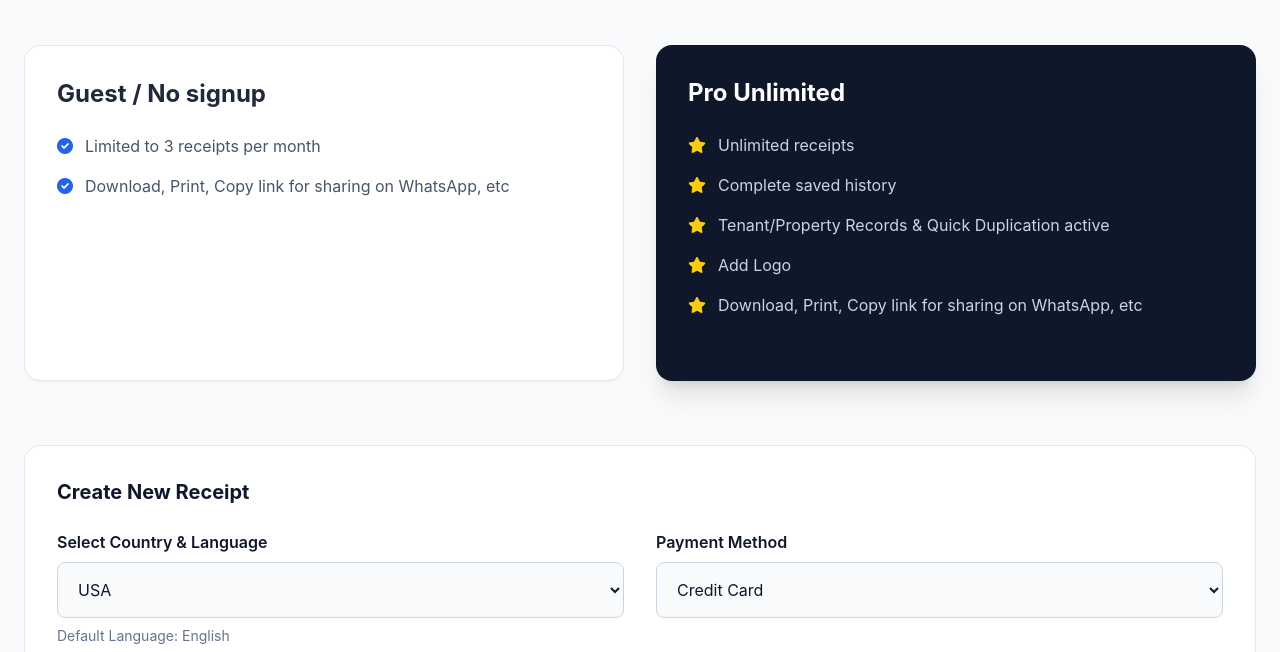
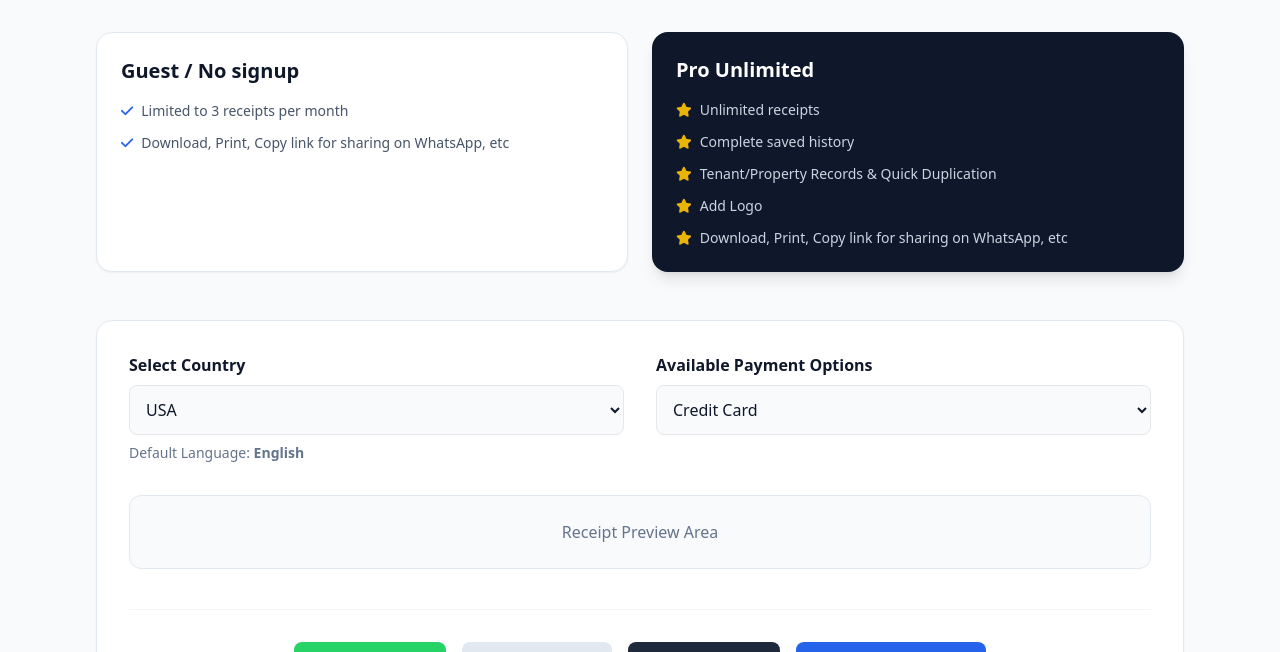
Before and after one commit to xpsolution/rent-receipt-generator, a website: page index.html in a window 1280 px wide. Shown: the part 120-772 px from the top of the page. Drawn offline with nearby package versions, Linux system fonts and the light colour scheme.

Commit message:
Final professional grade deployment

```diff
--- a/index.html
+++ b/index.html
@@ -3,134 +3,130 @@
 <head>
     <meta charset="UTF-8">
     <meta name="viewport" content="width=device-width, initial-scale=1.0">
-    <title>ProReceipt | Professional Receipt Suite</title>
+    <title>ProReceipt | Enterprise Rent Solution</title>
     <script src="https://cdn.tailwindcss.com"></script>
     <link href="https://cdnjs.cloudflare.com/ajax/libs/font-awesome/6.0.0/css/all.min.css" rel="stylesheet">
-    <style>
-        body { font-family: 'Inter', sans-serif; }
-        .feature-card { transition: transform 0.2s; }
-        .feature-card:hover { transform: translateY(-5px); }
-    </style>
 </head>
-<body class="bg-slate-50 text-slate-900">
+<body class="bg-slate-50 text-slate-900 font-sans">
 
-    <!-- Header -->
-    <header class="bg-white border-b border-slate-200 py-6">
-        <div class="max-w-7xl mx-auto px-6 text-center">
-            <h1 class="text-3xl font-extrabold text-slate-900">ProReceipt Generator</h1>
-            <p class="text-slate-500 mt-2">Professional Landlord & Tenant Solutions</p>
-        </div>
-    </header>
+    <div class="max-w-6xl mx-auto p-4 md:p-8">
 
-    <div class="max-w-7xl mx-auto px-6 py-12">
+        <!-- Header -->
+        <header class="mb-12">
+            <h1 class="text-4xl font-bold text-slate-900">Rent Receipt Generator</h1>
+            <p class="text-slate-600 mt-2">Professional solution for landlords and tenants.</p>
+        </header>
 
-        <!-- Subscription Tiers -->
-        <div class="grid md:grid-cols-2 gap-8 mb-16">
-            <!-- Guest -->
-            <div class="bg-white p-8 rounded-2xl border border-slate-200 shadow-sm feature-card">
-                <h2 class="text-2xl font-bold mb-6 text-slate-800">Guest / No signup</h2>
-                <ul class="space-y-4 text-slate-600 mb-8">
-                    <li class="flex items-center gap-3"><i class="fa-solid fa-circle-check text-blue-600"></i> Limited to 3 receipts per month</li>
-                    <li class="flex items-center gap-3"><i class="fa-solid fa-circle-check text-blue-600"></i> Download, Print, Copy link for sharing on WhatsApp, etc</li>
+        <!-- Plans -->
+        <section class="grid md:grid-cols-2 gap-6 mb-12">
+            <div class="bg-white p-6 rounded-2xl border border-slate-200 shadow-sm">
+                <h3 class="text-xl font-bold mb-4">Guest / No signup</h3>
+                <ul class="space-y-3 text-sm text-slate-600">
+                    <li class="flex items-center gap-2"><i class="fa-solid fa-check text-blue-600"></i> Limited to 3 receipts per month</li>
+                    <li class="flex items-center gap-2"><i class="fa-solid fa-check text-blue-600"></i> Download, Print, Copy link for sharing on WhatsApp, etc</li>
                 </ul>
             </div>
-            <!-- Pro -->
-            <div class="bg-slate-900 p-8 rounded-2xl shadow-xl feature-card text-white">
-                <h2 class="text-2xl font-bold mb-6 text-white">Pro Unlimited</h2>
-                <ul class="space-y-4 text-slate-300 mb-8">
-                    <li class="flex items-center gap-3"><i class="fa-solid fa-star text-yellow-400"></i> Unlimited receipts</li>
-                    <li class="flex items-center gap-3"><i class="fa-solid fa-star text-yellow-400"></i> Complete saved history</li>
-                    <li class="flex items-center gap-3"><i class="fa-solid fa-star text-yellow-400"></i> Tenant/Property Records & Quick Duplication active</li>
-                    <li class="flex items-center gap-3"><i class="fa-solid fa-star text-yellow-400"></i> Add Logo</li>
-                    <li class="flex items-center gap-3"><i class="fa-solid fa-star text-yellow-400"></i> Download, Print, Copy link for sharing on WhatsApp, etc</li>
+            <div class="bg-slate-900 p-6 rounded-2xl shadow-lg text-white">
+                <h3 class="text-xl font-bold mb-4">Pro Unlimited</h3>
+                <ul class="space-y-3 text-sm text-slate-300">
+                    <li class="flex items-center gap-2"><i class="fa-solid fa-star text-yellow-500"></i> Unlimited receipts</li>
+                    <li class="flex items-center gap-2"><i class="fa-solid fa-star text-yellow-500"></i> Complete saved history</li>
+                    <li class="flex items-center gap-2"><i class="fa-solid fa-star text-yellow-500"></i> Tenant/Property Records & Quick Duplication</li>
+                    <li class="flex items-center gap-2"><i class="fa-solid fa-star text-yellow-500"></i> Add Logo</li>
+                    <li class="flex items-center gap-2"><i class="fa-solid fa-star text-yellow-500"></i> Download, Print, Copy link for sharing on WhatsApp, etc</li>
                 </ul>
             </div>
-        </div>
+        </section>
 
-        <!-- Generator UI -->
-        <div class="bg-white p-8 rounded-2xl border border-slate-200 shadow-sm">
-            <h3 class="text-xl font-bold mb-6">Create New Receipt</h3>
+        <!-- Receipt Workspace -->
+        <section class="bg-white p-8 rounded-2xl border border-slate-200 shadow-sm">
             <div class="grid md:grid-cols-2 gap-8">
                 <div>
-                    <label class="block font-semibold mb-2">Select Country & Language</label>
-                    <select id="country-select" class="w-full p-4 border border-slate-300 rounded-lg bg-slate-50"></select>
-                    <p id="lang-display" class="mt-2 text-sm text-slate-500"></p>
+                    <label class="block font-bold mb-2">Select Country</label>
+                    <select id="country-select" class="w-full p-3 border rounded-lg bg-slate-50"></select>
+                    <p class="mt-2 text-sm text-slate-500">Default Language: <span id="lang-text" class="font-bold"></span></p>
                 </div>
                 <div>
-                    <label class="block font-semibold mb-2">Payment Method</label>
-                    <select id="payment-select" class="w-full p-4 border border-slate-300 rounded-lg bg-slate-50"></select>
+                    <label class="block font-bold mb-2">Available Payment Options</label>
+                    <select id="pay-select" class="w-full p-3 border rounded-lg bg-slate-50"></select>
                 </div>
             </div>
 
-            <!-- Sharing Footer -->
-            <div class="mt-12 flex flex-wrap gap-4 pt-8 border-t border-slate-100 justify-center">
-                <button class="bg-[#25D366] text-white px-6 py-3 rounded-lg font-bold flex items-center gap-2"><i class="fa-brands fa-whatsapp"></i> WhatsApp</button>
-                <button class="bg-slate-200 text-slate-800 px-6 py-3 rounded-lg font-bold flex items-center gap-2"><i class="fa-solid fa-copy"></i> Copy Link</button>
-                <button class="bg-slate-800 text-white px-6 py-3 rounded-lg font-bold flex items-center gap-2"><i class="fa-solid fa-download"></i> Download</button>
-                <button class="bg-blue-600 text-white px-6 py-3 rounded-lg font-bold flex items-center gap-2"><i class="fa-solid fa-print"></i> Print/Save PDF</button>
+            <div class="mt-8 p-6 bg-slate-50 rounded-xl border border-slate-200 text-center text-slate-500">
+                Receipt Preview Area
             </div>
-        </div>
+
+            <!-- Bottom Sharing Bar -->
+            <div class="flex flex-wrap gap-4 mt-10 justify-center pt-8 border-t border-slate-100">
+                <button class="bg-[#25D366] text-white px-6 py-3 rounded-lg font-bold hover:opacity-90 flex items-center gap-2"><i class="fa-brands fa-whatsapp"></i> WhatsApp</button>
+                <button class="bg-slate-200 text-slate-800 px-6 py-3 rounded-lg font-bold hover:bg-slate-300 flex items-center gap-2"><i class="fa-solid fa-copy"></i> Copy Link</button>
+                <button class="bg-slate-800 text-white px-6 py-3 rounded-lg font-bold hover:bg-slate-900 flex items-center gap-2"><i class="fa-solid fa-download"></i> Download</button>
+                <button class="bg-blue-600 text-white px-6 py-3 rounded-lg font-bold hover:bg-blue-700 flex items-center gap-2"><i class="fa-solid fa-print"></i> Print/Save PDF</button>
+            </div>
+        </section>
     </div>
 
     <script>
-        const data = [
-            { name: "USA", lang: "English", payments: ["Credit Card", "ACH", "Zelle", "Venmo", "Cash"] },
-            { name: "Canada", lang: "English/French", payments: ["Interac", "Credit Card", "Cash"] },
-            { name: "UK", lang: "English", payments: ["BACS", "Direct Debit", "Cash"] },
-            { name: "France", lang: "French", payments: ["Carte Bancaire", "SEPA", "Cash"] },
-            { name: "Germany", lang: "German", payments: ["SEPA", "Giropay", "Cash"] },
-            { name: "Italy", lang: "Italian", payments: ["Bonifico", "Satispay", "Cash"] },
-            { name: "Brazil", lang: "Portuguese", payments: ["Pix", "Boleto", "Cash"] },
-            { name: "Indonesia", lang: "Indonesian", payments: ["Bank Transfer", "GoPay", "Cash"] },
-            { name: "Malaysia", lang: "Malay", payments: ["DuitNow", "FPX", "Cash"] },
-            { name: "India", lang: "Hindi/English", payments: ["UPI", "NEFT", "Cash"] },
-            { name: "China", lang: "Mandarin", payments: ["Alipay", "WeChat", "Cash"] },
-            { name: "Japan", lang: "Japanese", payments: ["Bank Transfer", "PayPay", "Cash"] },
-            { name: "Kenya", lang: "English/Swahili", payments: ["M-Pesa", "Airtel Money", "Cash"] },
-            { name: "Tanzania", lang: "Swahili", payments: ["M-Pesa", "Tigo Pesa", "Cash"] },
-            { name: "South Africa", lang: "English", payments: ["EFT", "SnapScan", "Cash"] },
-            { name: "Nigeria", lang: "English", payments: ["Bank Transfer", "USSD", "Cash"] },
-            { name: "Ghana", lang: "English", payments: ["Mobile Money", "Cash"] },
-            { name: "Mexico", lang: "Spanish", payments: ["SPEI", "OXXO", "Cash"] },
-            { name: "Yemen", lang: "Arabic", payments: ["Bank Transfer", "Cash"] },
-            { name: "Turkiye", lang: "Turkish", payments: ["EFT", "Cash"] },
-            { name: "Belgium", lang: "Dutch/French", payments: ["Bancontact", "Cash"] },
-            { name: "Bangladesh", lang: "Bengali", payments: ["bKash", "Nagad", "Cash"] },
-            { name: "Pakistan", lang: "Urdu", payments: ["EasyPaisa", "JazzCash", "Cash"] },
-            { name: "Egypt", lang: "Arabic", payments: ["Fawry", "InstaPay", "Cash"] },
-            { name: "South Korea", lang: "Korean", payments: ["KakaoPay", "Toss", "Cash"] },
-            { name: "Thailand", lang: "Thai", payments: ["PromptPay", "TrueMoney", "Cash"] },
-            { name: "Singapore", lang: "English/Malay/Mandarin", payments: ["PayNow", "GIRO", "Cash"] },
-            { name: "Kuwait", lang: "Arabic", payments: ["K-Net", "Cash"] },
-            { name: "Bahrain", lang: "Arabic", payments: ["BenefitPay", "Cash"] },
-            { name: "UAE", lang: "Arabic/English", payments: ["Bank Transfer", "Apple Pay", "Cash"] },
-            { name: "Oman", lang: "Arabic", payments: ["Bank Transfer", "Cash"] },
-            { name: "Saudi Arabia", lang: "Arabic", payments: ["Mada", "STC Pay", "Cash"] },
-            { name: "Qatar", lang: "Arabic", payments: ["Bank Transfer", "Cash"] },
-            { name: "Ethiopia", lang: "Amharic", payments: ["Telebirr", "Cash"] },
-            { name: "Poland", lang: "Polish", payments: ["BLIK", "Cash"] },
-            { name: "Portugal", lang: "Portuguese", payments: ["MB Way", "Cash"] },
-            { name: "Spain", lang: "Spanish", payments: ["Bizum", "Cash"] },
-            { name: "Netherlands", lang: "Dutch", payments: ["iDEAL", "Cash"] },
-            { name: "Norway", lang: "Norwegian", payments: ["Vipps", "Cash"] },
-            { name: "Albania", lang: "Albanian", payments: ["Bank Transfer", "Cash"] }
-        ];
+        const countryConfig = {
+            "USA": { lang: "English", payments: ["Credit Card", "ACH", "Zelle", "Venmo", "Cash"] },
+            "Canada": { lang: "English/French", payments: ["Interac", "Credit Card", "Cash"] },
+            "UK": { lang: "English", payments: ["BACS", "Direct Debit", "Cash"] },
+            "France": { lang: "French", payments: ["Carte Bancaire", "SEPA", "Cash"] },
+            "Germany": { lang: "German", payments: ["SEPA", "Giropay", "Cash"] },
+            "Italy": { lang: "Italian", payments: ["Bonifico", "Satispay", "Cash"] },
+            "Brazil": { lang: "Portuguese", payments: ["Pix", "Boleto", "Cash"] },
+            "Indonesia": { lang: "Indonesian", payments: ["Bank Transfer", "GoPay", "Cash"] },
+            "Malaysia": { lang: "Malay", payments: ["DuitNow", "FPX", "Cash"] },
+            "India": { lang: "Hindi/English", payments: ["UPI", "NEFT", "Cash"] },
+            "China": { lang: "Mandarin", payments: ["Alipay", "WeChat", "Cash"] },
+            "Japan": { lang: "Japanese", payments: ["Bank Transfer", "PayPay", "Cash"] },
+            "Kenya": { lang: "English/Swahili", payments: ["M-Pesa", "Airtel Money", "Cash"] },
+            "Tanzania": { lang: "Swahili", payments: ["M-Pesa", "Tigo Pesa", "Cash"] },
+            "South Africa": { lang: "English", payments: ["EFT", "SnapScan", "Cash"] },
+            "Nigeria": { lang: "English", payments: ["Bank Transfer", "POS", "Cash"] },
+            "Ghana": { lang: "English", payments: ["Mobile Money", "Cash"] },
+            "Mexico": { lang: "Spanish", payments: ["SPEI", "OXXO", "Cash"] },
+            "Yemen": { lang: "Arabic", payments: ["Bank Transfer", "Cash"] },
+            "Turkiye": { lang: "Turkish", payments: ["EFT", "Cash"] },
+            "Belgium": { lang: "Dutch/French", payments: ["Bancontact", "Cash"] },
+            "Bangladesh": { lang: "Bengali", payments: ["bKash", "Nagad", "Cash"] },
+            "Pakistan": { lang: "Urdu", payments: ["EasyPaisa", "JazzCash", "Cash"] },
+            "Egypt": { lang: "Arabic", payments: ["Fawry", "InstaPay", "Cash"] },
+            "South Korea": { lang: "Korean", payments: ["KakaoPay", "Toss", "Cash"] },
+            "Thailand": { lang: "Thai", payments: ["PromptPay", "TrueMoney", "Cash"] },
+            "Singapore": { lang: "English/Malay/Mandarin", payments: ["PayNow", "GIRO", "Cash"] },
+            "Kuwait": { lang: "Arabic", payments: ["K-Net", "Cash"] },
+            "Bahrain": { lang: "Arabic", payments: ["BenefitPay", "Cash"] },
+            "UAE": { lang: "Arabic/English", payments: ["Bank Transfer", "Apple Pay", "Cash"] },
+            "Oman": { lang: "Arabic", payments: ["Bank Transfer", "Cash"] },
+            "Saudi Arabia": { lang: "Arabic", payments: ["Mada", "STC Pay", "Cash"] },
+            "Qatar": { lang: "Arabic", payments: ["Bank Transfer", "Cash"] },
+            "Ethiopia": { lang: "Amharic", payments: ["Telebirr", "Cash"] },
+            "Poland": { lang: "Polish", payments: ["BLIK", "Cash"] },
+            "Portugal": { lang: "Portuguese", payments: ["MB Way", "Cash"] },
+            "Spain": { lang: "Spanish", payments: ["Bizum", "Cash"] },
+            "Netherlands": { lang: "Dutch", payments: ["iDEAL", "Cash"] },
+            "Norway": { lang: "Norwegian", payments: ["Vipps", "Cash"] },
+            "Albania": { lang: "Albanian", payments: ["Bank Transfer", "Cash"] }
+        };
 
-        const select = document.getElementById('country-select');
-        const paySelect = document.getElementById('payment-select');
+        const priorityOrder = ["USA", "Canada", "UK", "France", "Germany", "Italy", "Brazil", "Indonesia", "Malaysia", "India", "China", "Japan", "Kenya", "Tanzania", "South Africa", "Nigeria", "Ghana"];
+        const remaining = Object.keys(countryConfig).filter(c => !priorityOrder.includes(c));
+        const finalOrder = [...priorityOrder, ...remaining];
 
-        data.forEach(item => {
-            select.add(new Option(item.name, item.name));
+        const cSelect = document.getElementById('country-select');
+        const pSelect = document.getElementById('pay-select');
+
+        finalOrder.forEach(c => cSelect.add(new Option(c, c)));
+
+        cSelect.addEventListener('change', () => {
+            const config = countryConfig[cSelect.value];
+            document.getElementById('lang-text').innerText = config.lang;
+            pSelect.innerHTML = '';
+            config.payments.forEach(p => pSelect.add(new Option(p, p)));
         });
 
-        select.addEventListener('change', (e) => {
-            const country = data.find(c => c.name === e.target.value);
-            document.getElementById('lang-display').innerText = `Default Language: ${country.lang}`;
-            paySelect.innerHTML = '';
-            country.payments.forEach(p => paySelect.add(new Option(p, p)));
-        });
-
-        select.dispatchEvent(new Event('change'));
+        cSelect.dispatchEvent(new Event('change'));
     </script>
 </body>
 </html>
```
